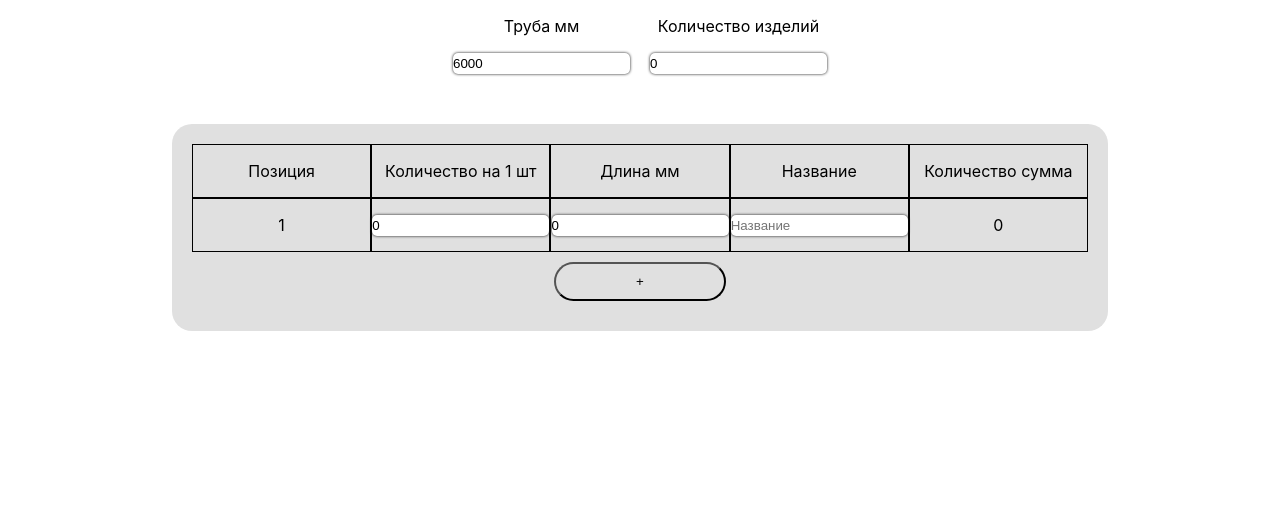
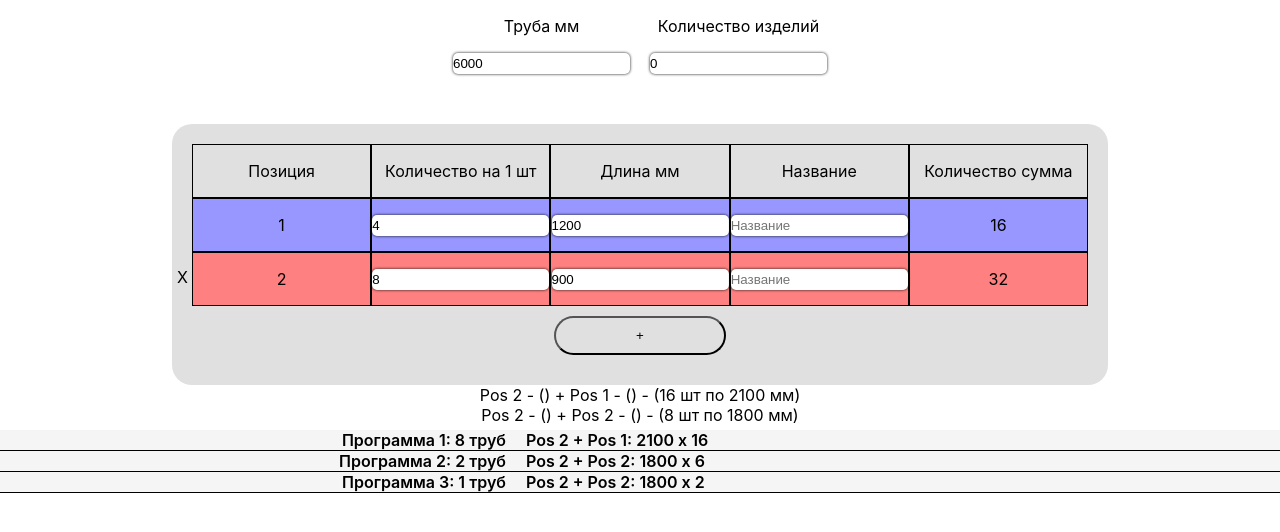
Before and after one commit to ros455/pipe-cutting-calculator, a React (Create React App) app: page / in a window 1280 px wide. Shown: the top 532 px of the page. Built offline with nearby package versions, Linux system fonts and the light colour scheme.

Commit message:
adding new func (2) 23.11 - ros

```diff
--- a/src/components/MainPage.jsx
+++ b/src/components/MainPage.jsx
@@ -13,12 +13,12 @@ const MainPage = () => {
 // {id: 4, quantity: 4, length: 220, name: '', quantitySum: 16},
 // {id: 5, quantity: 2, length: 350, name: '', quantitySum: 8}
 //     ]);
-//     const [rows, setRows] = useState([
-// {id: 1, quantity: 4, length: 1200, name: '', quantitySum: 16},
-// {id: 2, quantity: 8, length: 900, name: '', quantitySum: 32},
-//     ]);
-    const [rows, setRows] = useState([{ id: 1, quantity: 0, length: 0, name: "", quantitySum: 0 }]);
-    console.log('combinations',combinations);
+    const [rows, setRows] = useState([
+{id: 1, quantity: 4, length: 1200, name: '', quantitySum: 16},
+{id: 2, quantity: 8, length: 900, name: '', quantitySum: 32},
+    ]);
+    // const [rows, setRows] = useState([{ id: 1, quantity: 0, length: 0, name: "", quantitySum: 0 }]);
+
     return (
         <div className='maim_page_wrap'>
             <div className='top_inputs_wrap'>
--- a/src/components/Miscalculations.jsx
+++ b/src/components/Miscalculations.jsx
@@ -11,12 +11,14 @@ const Miscalculations = ({
   const [allCalculatePipeArray, setAllCalculatePipeArray] = useState([]);
 
   useEffect(() => {
+    // створюємо массив з проблемних рядків
     const problematicRows = rows.filter(
       (row) => row.length >= 700 && row.length <= 999
     );
+    console.log('problematicRows',problematicRows);
     let resultCombinations = [];
 
-    // Створюємо стан для кожного рядка для відстеження поточного quantitySum
+    // Створюємо стан (глибоку копію) для кожного рядка для відстеження поточного quantitySum
     let rowsState = rows.map((row) => ({ ...row }));
 
     problematicRows.forEach((problematicRow) => {
@@ -25,9 +27,12 @@ const Miscalculations = ({
       );
 
       rows.forEach((possibleRow) => {
+
+        // Обираємо окремий обєкт в массиві
         let currentPossibleRowState = rowsState.find(
           (r) => r.id === possibleRow.id
         );
+        console.log('currentPossibleRowState',currentPossibleRowState);
 
         while (
           currentProblematicRowState.quantitySum > 0 &&
@@ -36,10 +41,12 @@ const Miscalculations = ({
             999 &&
           currentPossibleRowState.quantitySum > 0
         ) {
+          // Знаходимо мінімальне число
           let amountToSubtract = Math.min(
             currentProblematicRowState.quantitySum,
             currentPossibleRowState.quantitySum
           );
+          // Пушимо в массив ймовірні комбінації
           resultCombinations.push({
             pos1: currentProblematicRowState.id,
             pos2: currentPossibleRowState.id,
@@ -50,6 +57,7 @@ const Miscalculations = ({
             name: currentProblematicRowState.name,
             name2: currentPossibleRowState.name,
           });
+
           currentProblematicRowState.quantitySum -= amountToSubtract;
           currentPossibleRowState.quantitySum -= amountToSubtract;
         }
@@ -78,15 +86,20 @@ const Miscalculations = ({
       }
     });
 
+    console.log('remainingRows',remainingRows);
+    //remainingRows це массив з проблемними рядками
     for (let remaining of remainingRows) {
-
+      //Перевіряємо чи рядок є проблемним
       if (remaining.length >= 700 && remaining.length <= 999) {
+        console.log('rowsState',rowsState);
+        console.log('remaining',remaining);
         let potentialPartner = rowsState.find(
           (r) =>
             r.length + remaining.length > 999 &&
             r.quantitySum > 0 &&
             r.id !== remaining.id
         );
+        console.log('potentialPartner',potentialPartner);
         if (potentialPartner) {
           resultCombinations.push({
             pos1: remaining.id,
@@ -118,8 +131,12 @@ const Miscalculations = ({
       }
     }
 
+    console.log('resultCombinations',resultCombinations);
+
+    //Присваюємо комбіновані рядки в стан
     setCombinations(resultCombinations);
-    calculatePipeCutting(resultCombinations, resultCombinations);
+
+    calculatePipeCutting(resultCombinations);
   }, [rows]);
 
   function adjustValuesByCount(obj) {
@@ -146,7 +163,7 @@ const Miscalculations = ({
     }
   }
 
-  const calculatePipeCutting = (arr, combination) => {
+  const calculatePipeCutting = (arr) => {
     const lengthPipe = pipe - 350;
     let currentLengthPipe = 0;
     let currentPipeParts = [];
@@ -154,7 +171,7 @@ const Miscalculations = ({
 
     const deepCopy = (arr) => arr.map((item) => ({ ...item }));
     let copyArr = deepCopy(arr);
-
+    //Цикл буде працювати поки в массиві copyArr не залишиться quantity > 0
     while (copyArr.some((item) => item.quantity > 0)) {
       for (let position of copyArr) {
         while (
@@ -166,6 +183,7 @@ const Miscalculations = ({
 
           // Додаємо частину до поточного масиву частин труби
           const partLabel = `${position.totalLength} х 1`;
+          console.log('partLabel',partLabel);
           const foundIndex = currentPipeParts.findIndex((part) =>
             part.startsWith(`${position.totalLength} х`)
           );
@@ -178,13 +196,14 @@ const Miscalculations = ({
           }
         }
       }
-
+      console.log('currentPipeParts',currentPipeParts);
       finalArray.push([...currentPipeParts]);
       currentPipeParts = [];
       currentLengthPipe = 0;
     }
+    console.log('finalArray',finalArray);
+    const finalArrayReverse = finalArray.map((item) => item.reverse());
 
-    const finalArrayReverse = finalArray.map((item) => item.reverse());
 
     const groupedObjects = [];
 
@@ -206,11 +225,11 @@ const Miscalculations = ({
     const mergedArray = adjustedGroupedObjects.map(obj => {
       const values = obj.value.split(', ').map(valueItem => {
         const [length, multiplication] = valueItem.split(' х ');
-        return `${getPositionsForLength(parseInt(length, 10), combination)}: ${valueItem}`;
+        return `${getPositionsForLength(parseInt(length, 10), arr)}: ${valueItem}`;
       });
       return {
         count: obj.count,
-        value: values.join(', ')
+        value: values.join(' | ')
       };
     });
 
@@ -231,10 +250,10 @@ const Miscalculations = ({
       <div className="display_program_pipe_cutting_wrap">
       {allCalculatePipeArray.map((item, idx) => (
         <div className="display_program_pipe_cutting_block" key={idx}>
-          <p>
+          <p className="display_program_pipe_cutting_text_title">
             Программа {idx + 1}: {item.count} труб
           </p>
-          <p> {item.value}</p>
+          <p className="display_program_pipe_cutting_text_value"> {item.value}</p>
         </div>
       ))}
       </div>
--- a/src/components/Table.jsx
+++ b/src/components/Table.jsx
@@ -5,8 +5,6 @@ import TableData from "./TableData";
 
 const Table = ({pipe, numbersPipe, rows, setRows, combinations}) => {
   const [validationRows, setValidationRows] = useState([])
-
-  console.log('combinations',combinations);
 
   const handleAddRow = () => {
     setRows((prevBlocks) => [
--- a/src/styles/Main.scss
+++ b/src/styles/Main.scss
@@ -16,17 +16,31 @@ gap: 20px;
 
 .display_program_pipe_cutting_wrap {
     display: flex;
-    justify-content: center;
+    // justify-content: center;
     flex-direction: column;
+    margin-top: 5px;
 }
 .display_program_pipe_cutting_block {
     display: flex;
-    justify-content: center;
-    background: rgb(223, 223, 223);
-    margin: 2px 0px;
+    // justify-content: center;
+    background: rgb(245, 245, 245);
+    margin: 0px;
+    border-bottom: 1px solid black;
     p {
-        margin: 2px 10px;
+        font-weight: 600;
+        margin: 0px 10px;
+        // width: 50%;
     }
+}
+
+.display_program_pipe_cutting_text_title {
+    width: 40%;
+    text-align: end;
+}
+
+.display_program_pipe_cutting_text_value {
+    width: 60%;
+    text-align: start;
 }
 
 .combination {
```
